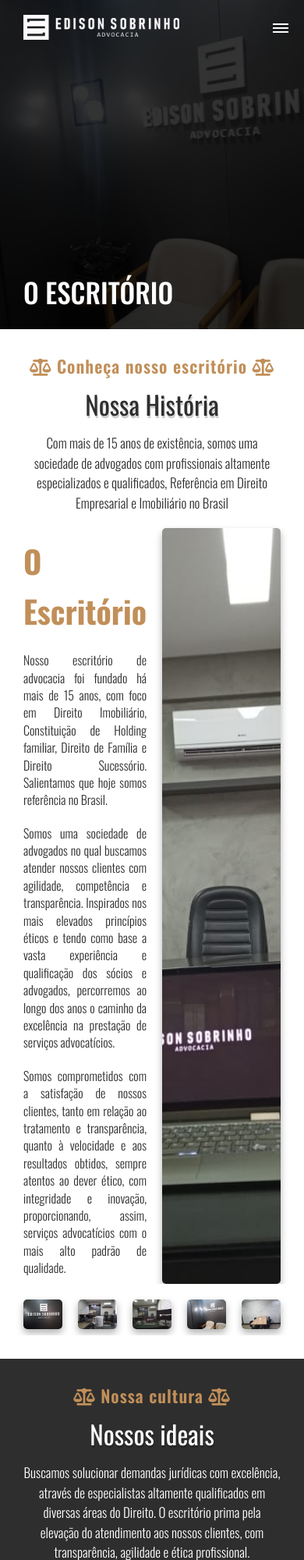
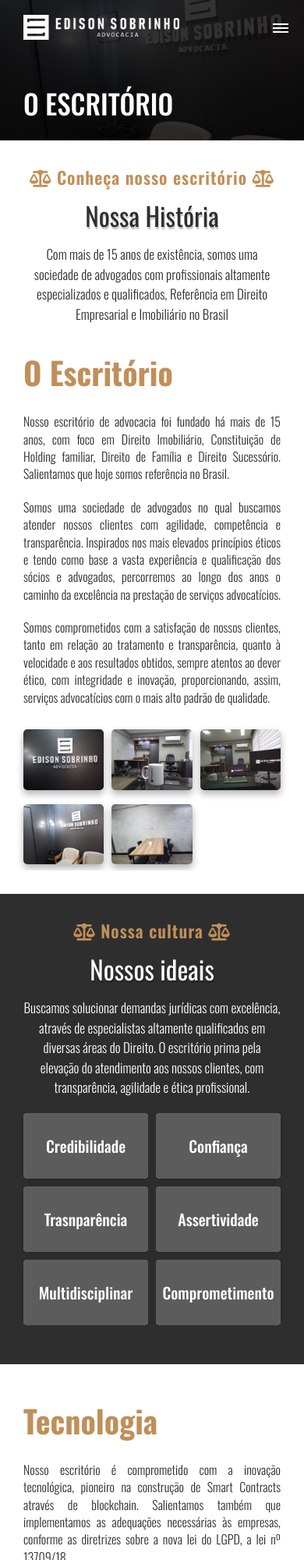
Before and after one commit to thiagotpsilva/Advocacia-Website, a plain HTML site: page about.html in a window 390 px wide. Shown: the top 2000 px of the page at 78% size. Drawn offline with nearby package versions, Linux system fonts and the light colour scheme; a script that the page names is missing.

Commit message:
Clean Files, add some css for styling in mobile devices

```diff
--- a/about.html
+++ b/about.html
@@ -253,7 +253,7 @@
           </p>
         </header>
 
-        <div class="grid__container">
+        <div class="grid__container container__content">
           <div class="office__content">
             <h2 class="office__title">O Escritório</h2>
             <p class="office__text">
--- a/css/media.css
+++ b/css/media.css
@@ -82,6 +82,56 @@
 
   #section__faq .grid__container {
     grid-template-columns: 1fr;
+  }
+
+  /* PAGE: ABOUT */
+  #hero__about {
+    height: 18rem;
+  }
+
+  .container__content {
+    grid-template-columns: 1fr;
+  }
+
+  .section__office .grid__5 {
+    grid-template-columns: repeat(3, 1fr);
+    gap: 1rem;
+  }
+
+  .section__culture .grid__3 {
+    grid-template-columns: repeat(2, 1fr);
+    max-width: 50% !important;
+  }
+
+  .section__culture .grid__3 {
+    max-width: 90%;
+    margin: 0 auto;
+  }
+
+  .section__culture .flex__card {
+    width: 16rem;
+  }
+
+  .section__culture .card__title {
+    font-size: 2rem;
+  }
+
+  .section__tech .grid__container {
+    grid-template-columns: 1fr;
+  }
+
+  .office__image {
+    display: none;
+  }
+
+  /* PAGE: ATUACAO */
+  #hero__areas {
+    height: 18rem;
+  }
+
+  #areas .grid__4 {
+    grid-template-columns: repeat(1, 1fr);
+    margin: 0 auto;
   }
 
   /* SECTION HEADER */
```
Also changed, not shown: info.html (+3 -15 lines).
